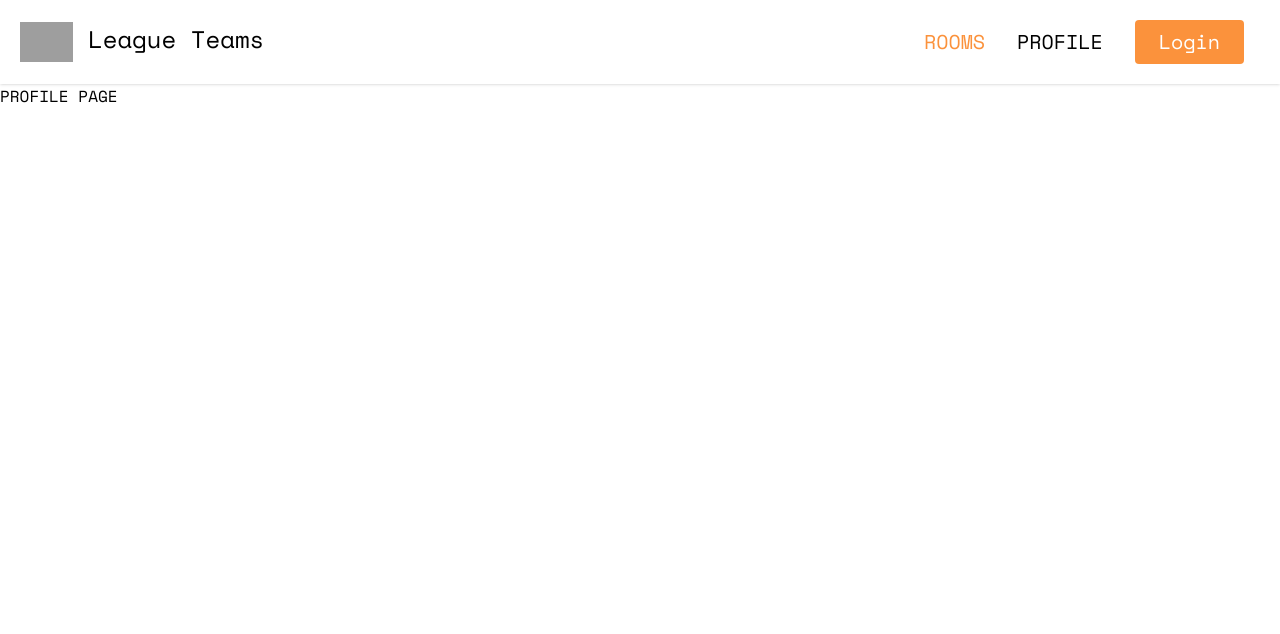
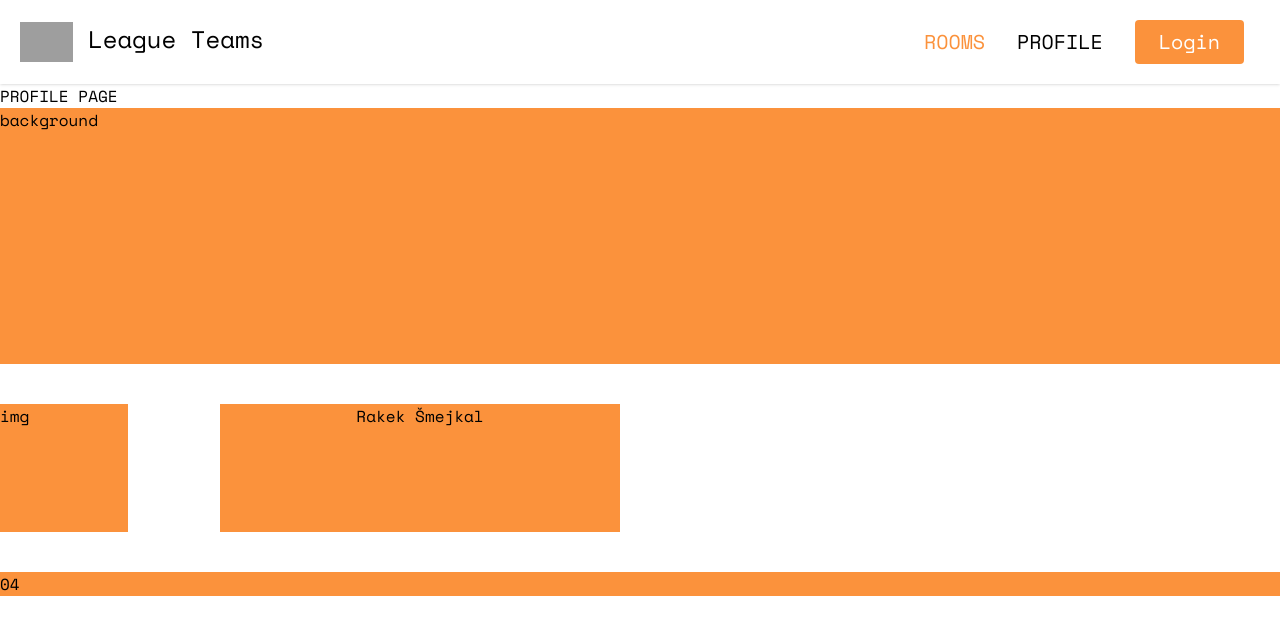
Before and after one commit to keepItSaber/schools-website, a Nuxt app: page /profile in a window 1280 px wide. Shown: the top 634 px of the page. Built offline with nearby package versions, Linux system fonts and the light colour scheme; grey boxes are pictures that could not be loaded.

Commit message:
feat: profile page

```diff
--- a/pages/profile.vue
+++ b/pages/profile.vue
@@ -1,3 +1,13 @@
 <template>
   <div>PROFILE PAGE</div>
+  <div class="grid grid-cols-6 gap-10">
+    <div class="col-start-1 col-end-7 h-64 bg-orange-400 ...">background</div>
+    <div class="col-start-1 col-end-1 square w-32 h-32 bg-orange-400 ...">
+      img
+    </div>
+    <div class="col-start-2 col-end-4 bg-orange-400 text-center ...">
+      Rakek Šmejkal
+    </div>
+    <div class="col-start-1 col-end-7 bg-orange-400 ...">04</div>
+  </div>
 </template>
```
